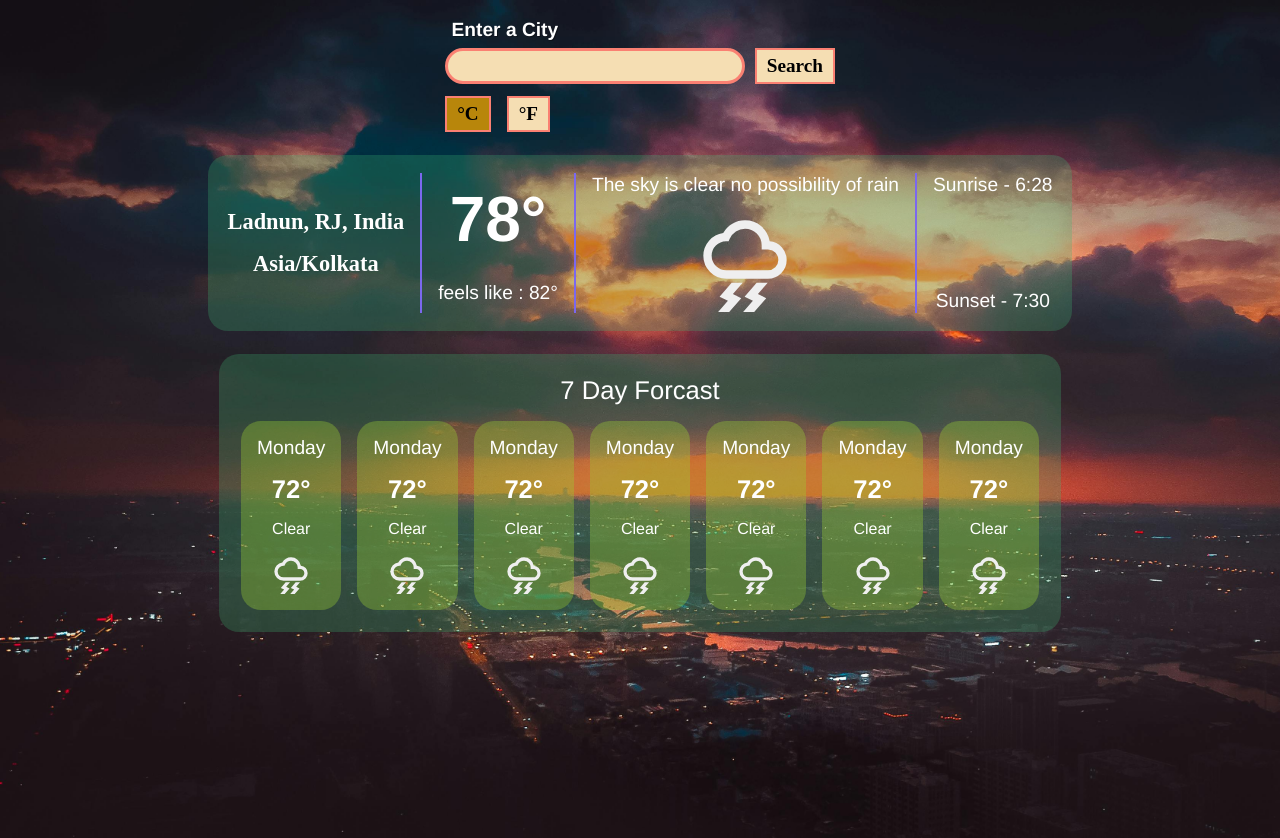
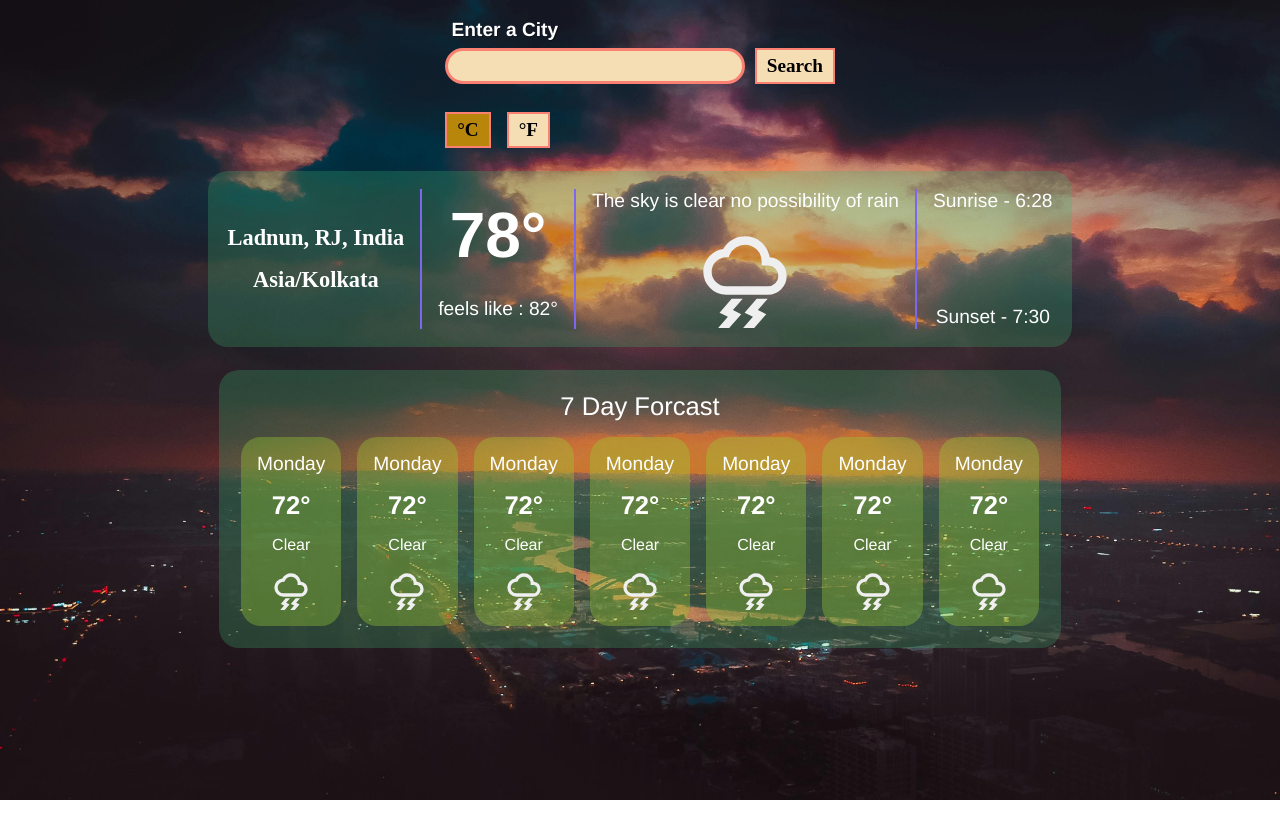
Before and after one commit to GaneshS288/weather-app, a website: page index.html in a window 1280 px wide. After the commit the page ends 800 px from the top, so only its background shows below. Drawn offline with Linux system fonts and the light colour scheme.

Commit message:
fix scrollbar on body

```diff
--- a/style.css
+++ b/style.css
@@ -135,6 +135,7 @@ body {
   min-height: 100vh;
   padding: 1.2rem 0;
   background: no-repeat url(cloudy_sky_dawn.jpg);
+  box-sizing: border-box;
   background-size: cover;
 }
 
@@ -182,6 +183,7 @@ button {
 .temp-buttons {
   display: flex;
   gap: 1rem;
+  padding-top: 1rem;
 }
 
 button.toggled {
```
